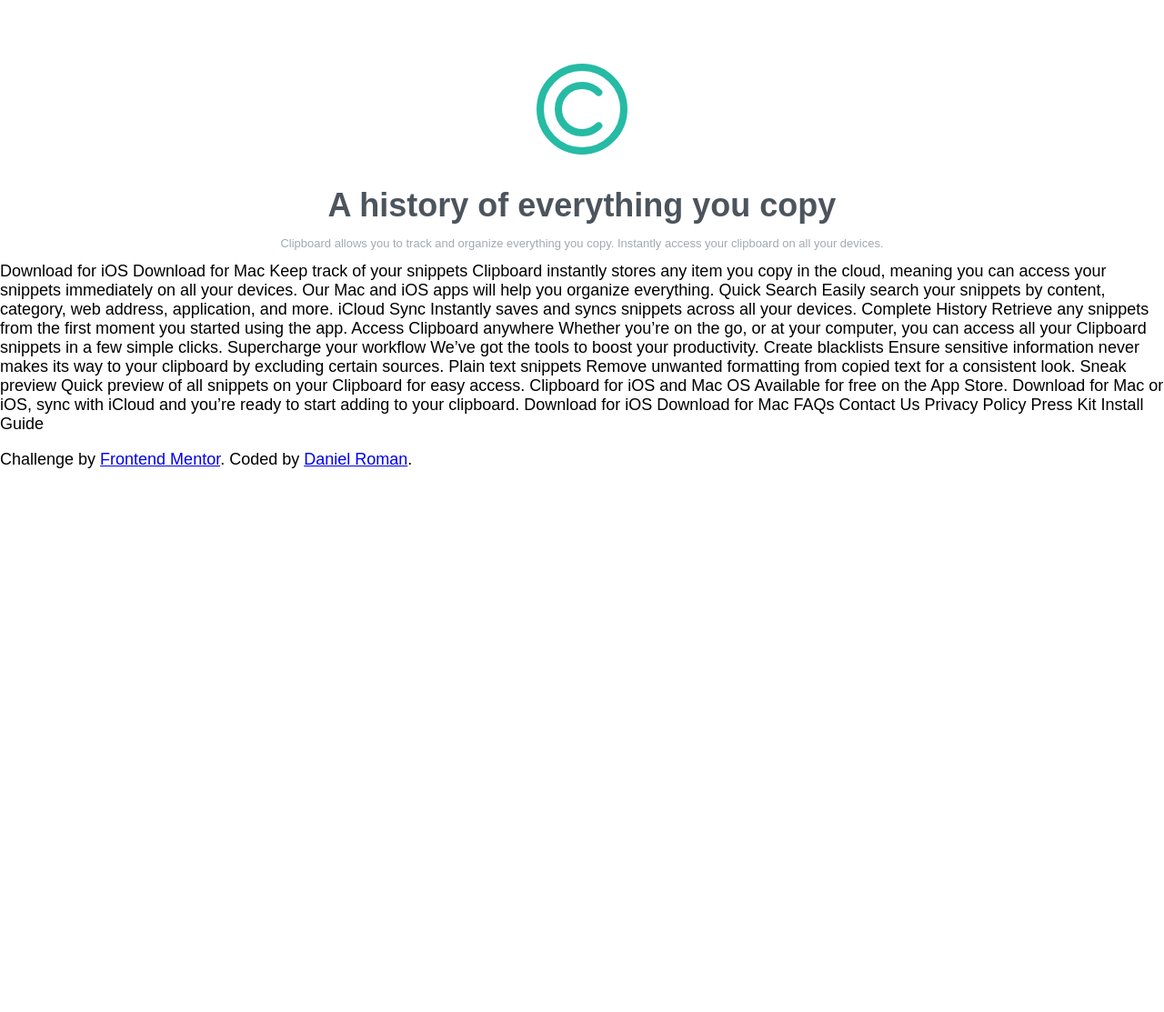
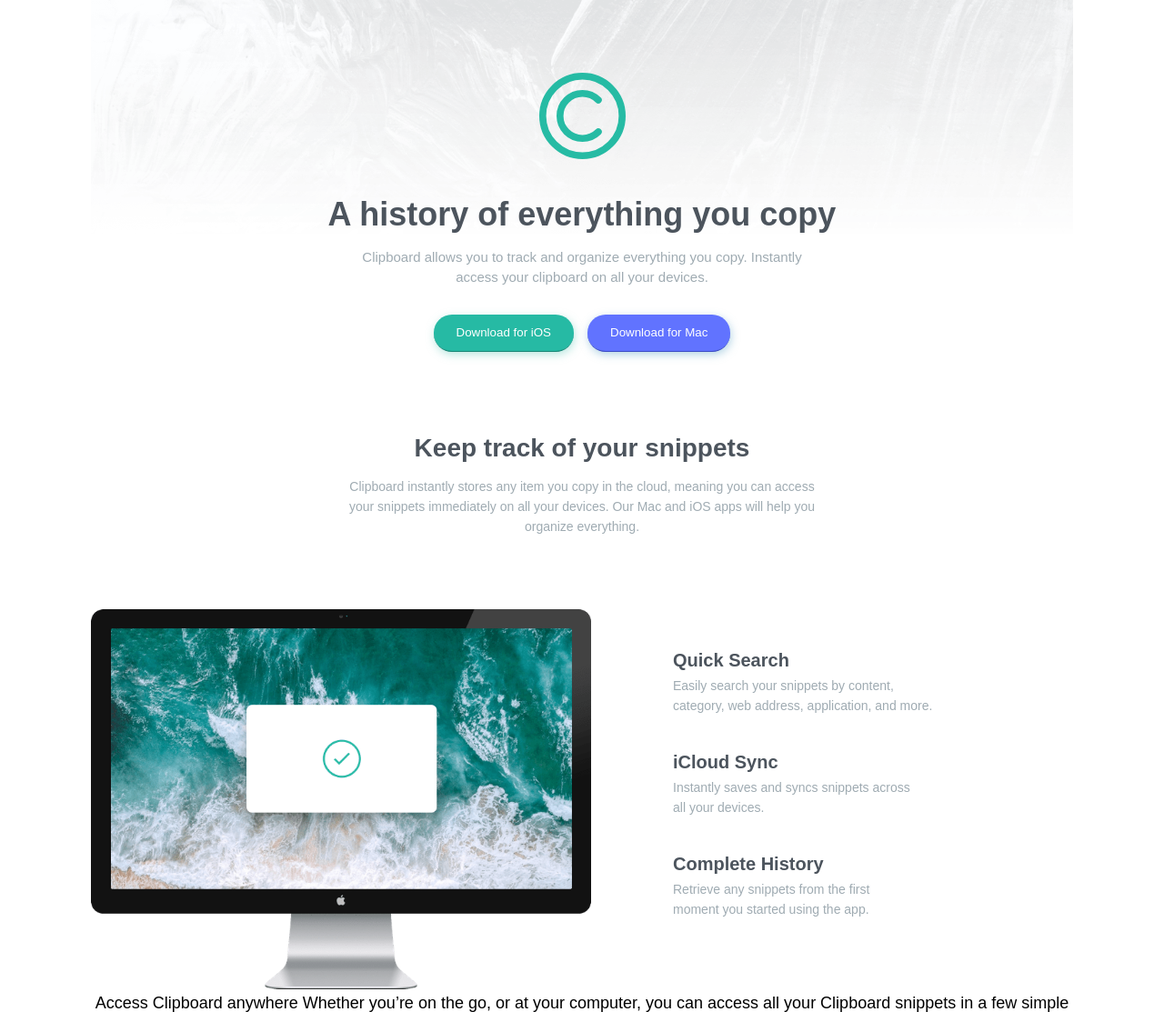
Before and after one commit to JohnDanielRoman/Portfolio, a plain HTML site: page clipboard-landing-page-master/index.html in a window 1280 px wide. Shown: the top 1113 px of the page at 91% size. Before the commit the page ends 800 px from the top, so only its background shows below. Drawn offline with Linux system fonts and the light colour scheme; a web font is replaced by a local one.

Commit message:
header1-header2-section1-finish

```diff
--- a/clipboard-landing-page-master/index.html
+++ b/clipboard-landing-page-master/index.html
@@ -10,28 +10,67 @@
 </head>
 
 <body class="body">
-    <header>
-        <div class="header-logo">
+    <header class="first-header">
+        <div class="title-text">
             <img class="logo" src="./images/logo.svg" alt="logo" />
-        </div>
-        <div class="title-text">
             <h1>
                 A history of everything you copy
             </h1>
-            <p>Clipboard allows you to track and organize everything you copy. Instantly access your clipboard on all your devices.
+        </div>
+        <p class="first-p">Clipboard allows you to track and organize everything you copy. Instantly<br> access your clipboard on all your devices.
+        </p>
+
+        <div class="buttons">
+            <button class="top-green" type="button"><a class="green" href="#">Download for iOS</a></button>
+            <button class="top-blue" type="button"><a class="blue" href="#">Download for Mac</a></button>
+        </div>
+
+    </header>
+
+
+    <header class="second-header">
+        <h1>
+            Keep track of your snippets
+        </h1>
+        <p>
+            Clipboard instantly stores any item you copy in the cloud, meaning you can access<br> your snippets immediately on all your devices. Our Mac and iOS apps will help you<br> organize everything.
+        </p>
+    </header>
+
+    <div class="section-1">
+        <div class="monitor">
+            <img src="./images/image-computer.png" alt="computer">
+        </div>
+        <div class="text">
+            <h1>
+                Quick Search
+            </h1>
+            <p>
+                Easily search your snippets by content,<br> category, web address, application, and more.
+            </p>
+            <h1>
+                iCloud Sync
+            </h1>
+            <p>
+                Instantly saves and syncs snippets across<br> all your devices.
+            </p>
+            <h1>
+                Complete History
+            </h1>
+            <p>
+                Retrieve any snippets from the first<br> moment you started using the app.
             </p>
         </div>
-    </header>
+    </div>
 
-    Download for iOS Download for Mac Keep track of your snippets Clipboard instantly stores any item you copy in the cloud, meaning you can access your snippets immediately on all your devices. Our Mac and iOS apps will help you organize everything. Quick
-    Search Easily search your snippets by content, category, web address, application, and more. iCloud Sync Instantly saves and syncs snippets across all your devices. Complete History Retrieve any snippets from the first moment you started using the
-    app. Access Clipboard anywhere Whether you’re on the go, or at your computer, you can access all your Clipboard snippets in a few simple clicks. Supercharge your workflow We’ve got the tools to boost your productivity. Create blacklists Ensure sensitive
-    information never makes its way to your clipboard by excluding certain sources. Plain text snippets Remove unwanted formatting from copied text for a consistent look. Sneak preview Quick preview of all snippets on your Clipboard for easy access. Clipboard
-    for iOS and Mac OS Available for free on the App Store. Download for Mac or iOS, sync with iCloud and you’re ready to start adding to your clipboard. Download for iOS Download for Mac FAQs Contact Us Privacy Policy Press Kit Install Guide
+    Access Clipboard anywhere Whether you’re on the go, or at your computer, you can access all your Clipboard snippets in a few simple clicks. Supercharge your workflow We’ve got the tools to boost your productivity. Create blacklists Ensure sensitive information
+    never makes its way to your clipboard by excluding certain sources. Plain text snippets Remove unwanted formatting from copied text for a consistent look. Sneak preview Quick preview of all snippets on your Clipboard for easy access. Clipboard for
+    iOS and Mac OS Available for free on the App Store. Download for Mac or iOS, sync with iCloud and you’re ready to start adding to your clipboard. Download for iOS Download for Mac FAQs Contact Us Privacy Policy Press Kit Install Guide
 
     <footer>
         <p class="attribution">
-            Challenge by <a href="https://www.frontendmentor.io?ref=challenge" target="_blank">Frontend Mentor</a>. Coded by
+            Challenge by <a href="https://www.frontendmentor.io?ref=challenge" target="_blank">Frontend
+                Mentor</a>. Coded by
             <a href="#">Daniel Roman</a>.
         </p>
     </footer>
--- a/clipboard-landing-page-master/style.css
+++ b/clipboard-landing-page-master/style.css
@@ -2,23 +2,24 @@
     box-sizing: border-box;
     font-size: 18px;
     font-family: "Bai Jamjuree", sans-serif;
-    margin: 0;
+    margin: 0 auto;
     padding: 0;
+    text-align: center;
+    width: 1080px;
 }
 
-.header-logo {
-    display: flex;
-    flex-wrap: no-wrap;
-    justify-content: center;
-}
 
-.logo {
-    margin: 70px auto 35px;
-    width: 100px;
+/* ---------------------Header--------------------------- */
+
+.first-header .logo {
+    margin: 80px auto 35px;
+    width: 95px;
 }
 
 .title-text {
-    text-align: center;
+    background-image: url(./images/bg-header-desktop.png);
+    background-repeat: no-repeat;
+    background-size: cover;
 }
 
 .title-text h1 {
@@ -29,8 +30,116 @@
     padding: 0;
 }
 
-.title-text p {
+.first-p {
     color: hsl(201, 11%, 66%);
-    font-size: 13px;
+    font-size: 15px;
     font-weight: 400;
+    margin: 0 auto;
+    padding-top: 15px;
+    line-height: 22px;
 }
+
+
+/* ----------Buttons---------- */
+
+.buttons {
+    margin-top: 30px;
+    margin-bottom: 90px;
+}
+
+.top-green {
+    border: 0;
+    border-bottom: 1.5px solid hsl(171, 70%, 31%);
+    background-color: hsl(171, 66%, 44%);
+    border-radius: 20px;
+    margin: 0;
+    margin-right: 5px;
+    padding: 0 25px;
+    line-height: 3;
+    box-shadow: 1px 3px 10px rgba(116, 208, 194, 0.5);
+}
+
+.top-blue {
+    border: 0;
+    border-bottom: 1.5px solid hsl(233, 54%, 50%);
+    background-color: hsl(233, 100%, 69%);
+    border-radius: 20px;
+    margin: 0;
+    margin-left: 5px;
+    padding: 0 25px;
+    line-height: 3;
+    box-shadow: 1px 3px 10px rgba(105, 171, 204, 0.5);
+}
+
+a {
+    color: white;
+    text-decoration: none;
+}
+
+
+/* -----x-----Buttons-----x----- */
+
+
+/* ----------x-----------Header-----------------x---------- */
+
+
+/* --------------------Second header---------------- */
+
+.second-header h1 {
+    color: hsl(210, 10%, 33%);
+    font-size: 28px;
+    font-weight: 600;
+    margin: 0 auto;
+    padding: 0;
+}
+
+.second-header p {
+    color: hsl(201, 11%, 66%);
+    font-size: 14px;
+    font-weight: 400;
+    margin: 0 auto;
+    width: 550px;
+    padding-top: 15px;
+    line-height: 22px;
+}
+
+
+/* ----------Section one---------- */
+
+.section-1 {
+    display: flex;
+    max-width: 100%;
+    margin: 0;
+    padding-top: 80px;
+    width: 1080px;
+}
+
+.monitor img {
+    width: 550px;
+}
+
+.text {
+    text-align: left;
+    margin-top: 15px;
+    margin-left: 90px;
+}
+
+.text h1 {
+    color: hsl(210, 10%, 33%);
+    font-size: 20px;
+    font-weight: 600;
+    margin: 0 auto;
+    padding: 0;
+    padding-top: 30px;
+}
+
+.text p {
+    color: hsl(201, 11%, 66%);
+    font-size: 14px;
+    font-weight: 400;
+    margin: 0;
+    width: 550px;
+    padding-top: 5px;
+    padding-bottom: 10px;
+    line-height: 22px;
+}
```
Also changed, not shown: clipboard-landing-page-master/design/desktop-design.jpg.
